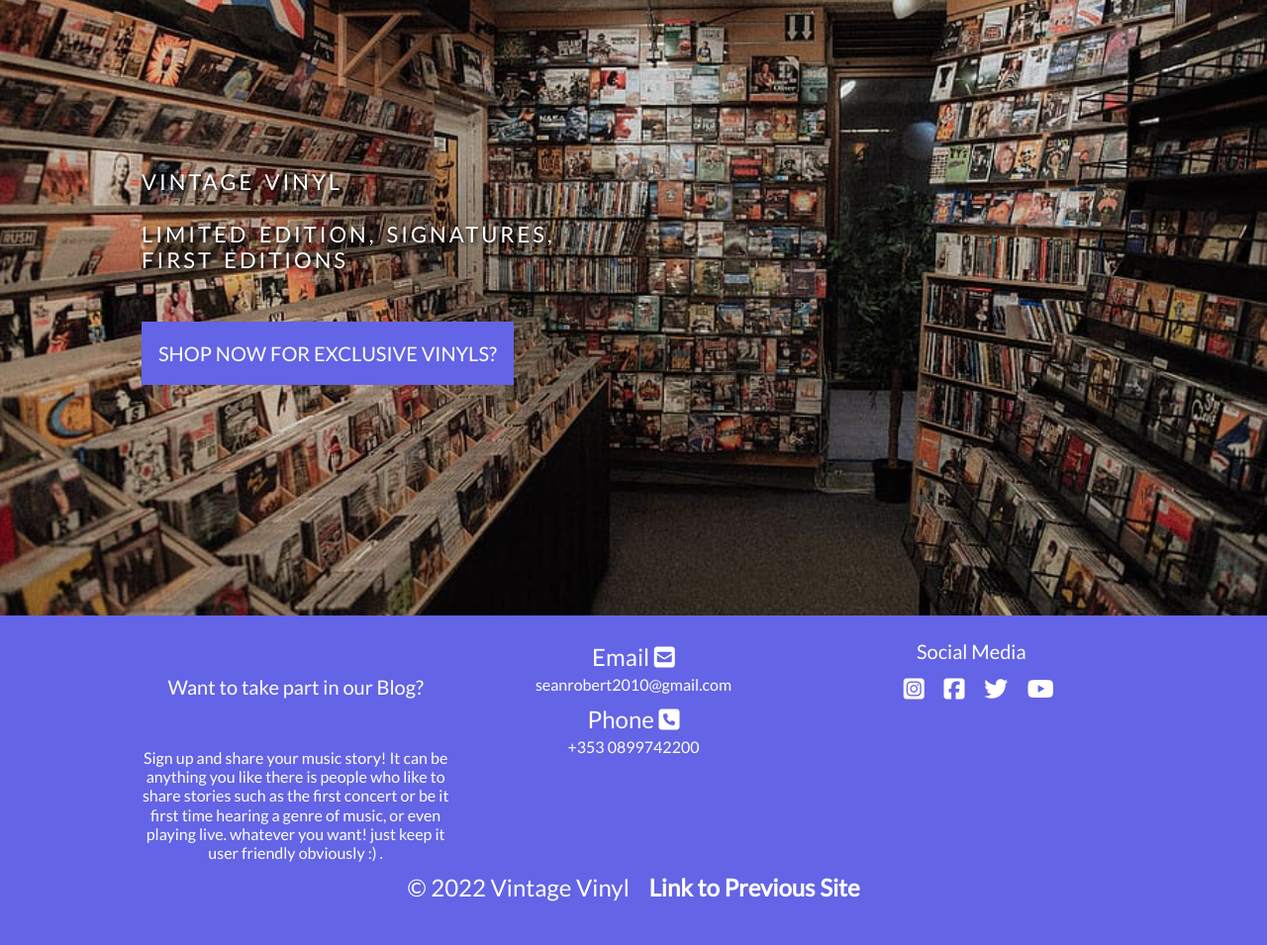
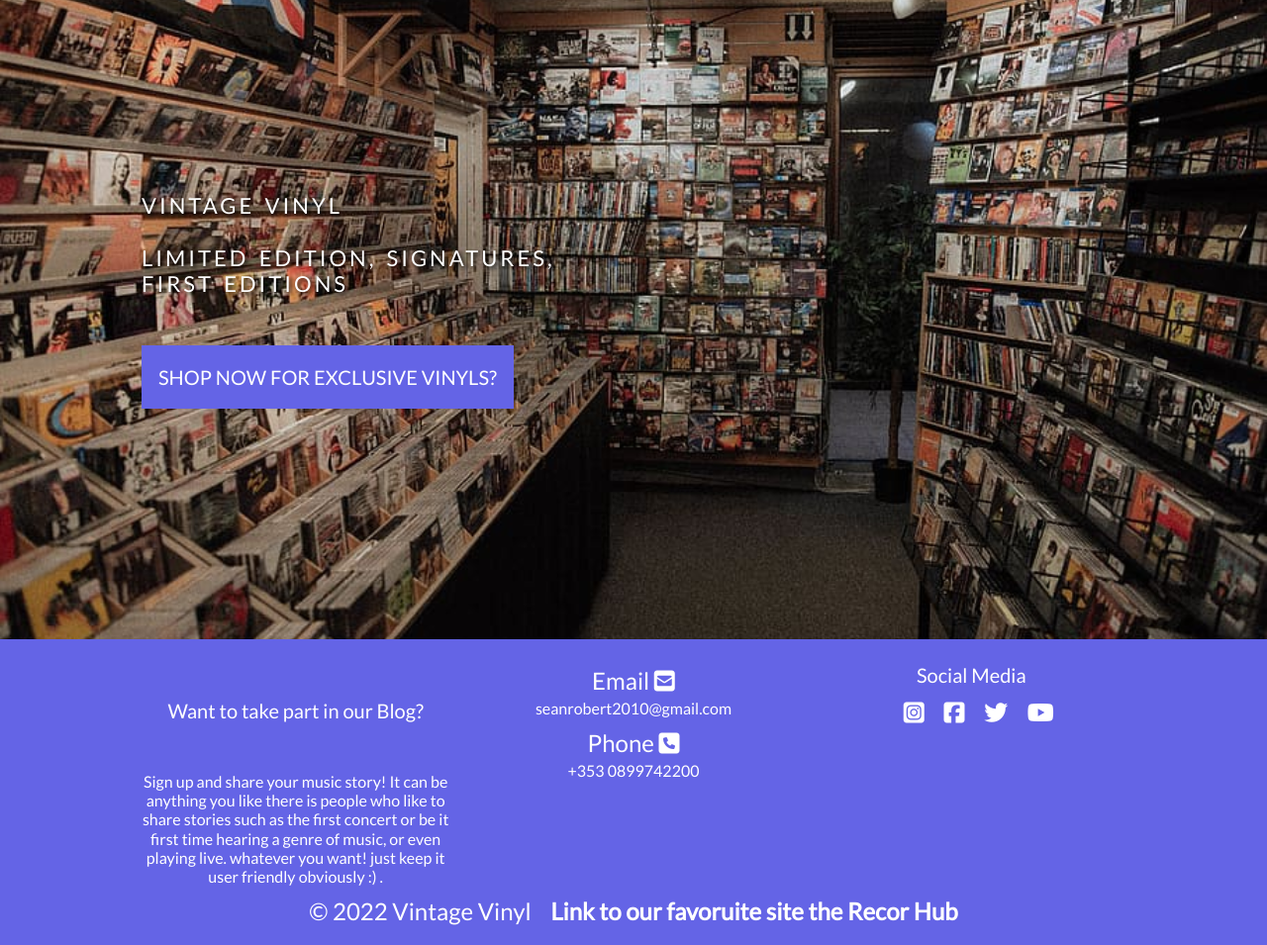
Before and after one commit to Code-Institute-Submissions/mackey123-vintage_vinyl_v1_MarResub, a Django app: page / in a window 1280 px wide. Shown: the part 178-1133 px from the top of the page at 99% size. Before the commit the page ends 1089 px from the top, so only its background shows below. Run offline with Django 3.2, Linux system fonts and the light colour scheme; some libraries are stand-ins or nearby versions.

Commit message:
add favicon

```diff
--- a/templates/base.html
+++ b/templates/base.html
@@ -15,9 +15,12 @@
     {% endblock %}
 
     {% block corecss %}
+
     <link rel="stylesheet" href="https://cdn.jsdelivr.net/npm/bootstrap@4.4.1/dist/css/bootstrap.min.css" integrity="sha384-Vkoo8x4CGsO3+Hhxv8T/Q5PaXtkKtu6ug5TOeNV6gBiFeWPGFN9MuhOf23Q9Ifjh" crossorigin="anonymous">
            <link rel="stylesheet" href="https://fonts.googleapis.com/css?family=Lato&display=swap">
-           <link rel="stylesheet" href="{% static 'css/base.css' %}">
+           <link rel="stylesheet" href="{% static 'css/base.css' %}">#
+           <link rel="icon" type="image" href="/media/favicon.ico.jpg">
+
     {% endblock %}
 
     {% block extra_css %}
@@ -204,7 +207,7 @@
         <div class="footer-copyright text-center">
             <div class="container">
                 © 2022 Vintage Vinyl
-                <a class="right" href="">Link to Previous Site</a>
+                <a class="right" href="https://therecordhub.com/?gclid=CjwKCAjwlcaRBhBYEiwAK341jUEpyYrXjyYVSJgDfvkUxfRwlG_fF1faGixfarcpi8OgpE7qS979GBoC1cYQAvD_BwE">Link to our favoruite site the Recor Hub</a>
             </div>
         </div>
     </footer>
```
Also changed, not shown: blog/static/blog/blog.css (+6 -11 lines), blog/templates/blog/edit_post.html (+0 -13 lines), media/favicon.ico.jpg (added).
